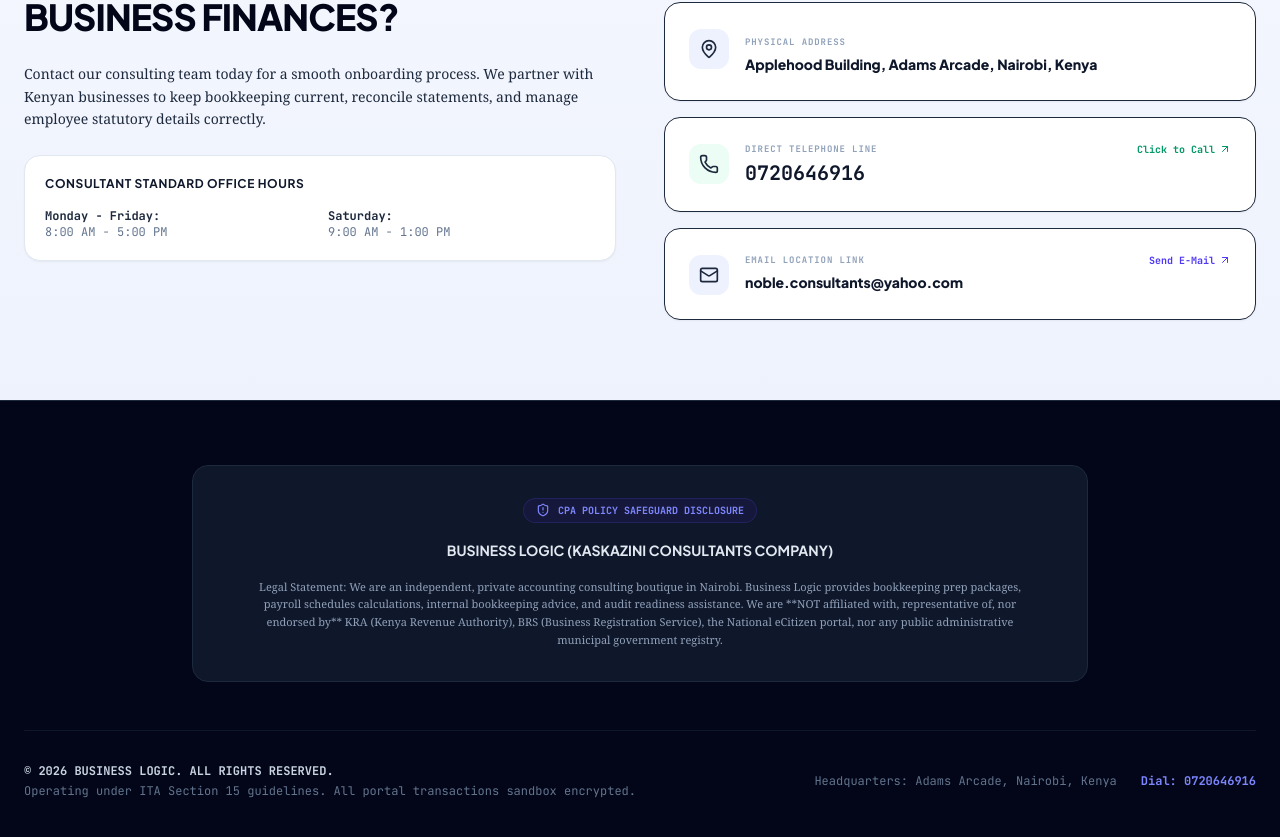
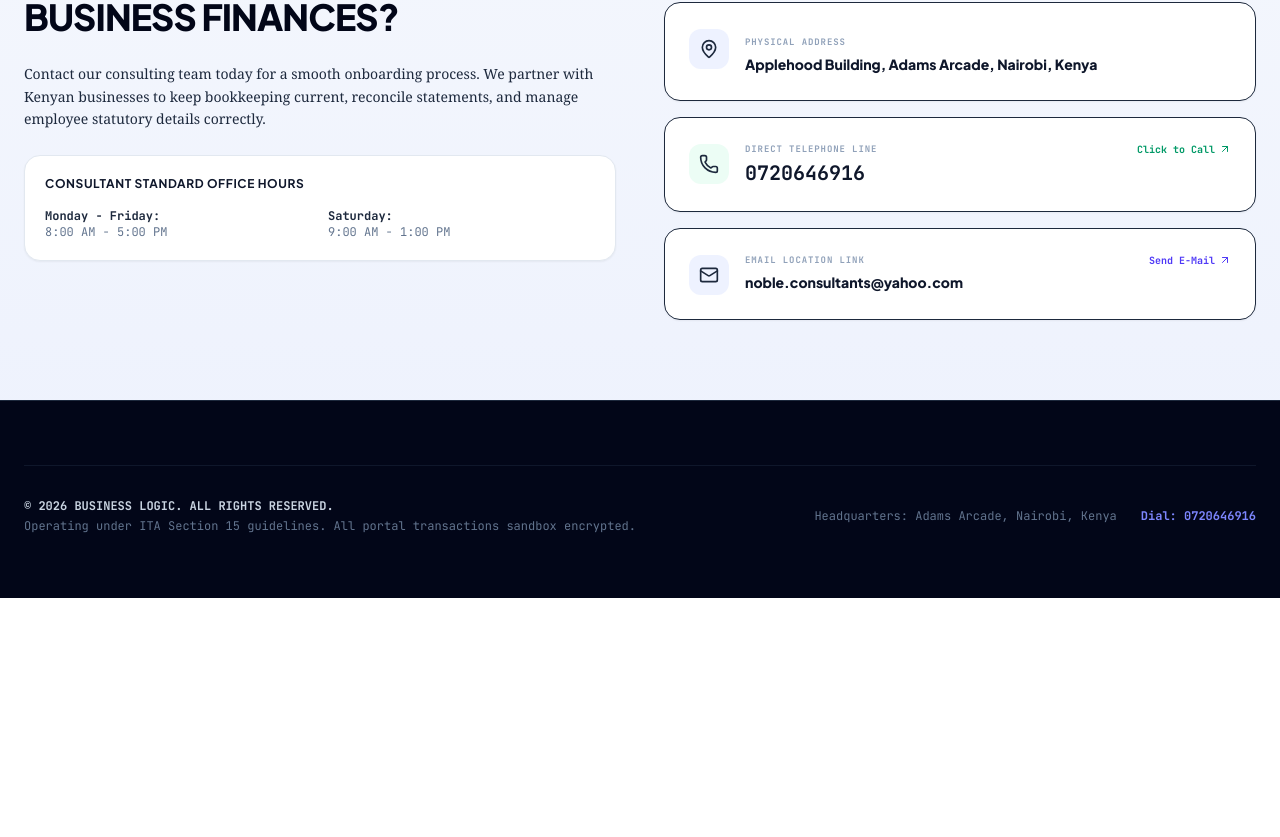
Before and after one commit to chapsian/business-logic, a React (Vite) app: page / in a window 1280 px wide. Shown: the part 3076-3913 px from the top of the page. After the commit the page ends 3674 px from the top, so only its background shows below. Built offline with nearby package versions, Linux system fonts and the light colour scheme.

Commit message:
refactor(footer): remove statutory disclosure block

```diff
--- a/src/App.tsx
+++ b/src/App.tsx
@@ -466,21 +466,7 @@ export default function App() {
       <footer className="bg-slate-950 text-slate-400 border-t border-slate-800 py-16 px-4 sm:px-6">
         <div className="max-w-7xl mx-auto space-y-12">
 
-          {/* Statutory Policy Disclaimer block (Google Ads Compliance Safe Guard) */}
-          <div className="bg-slate-900 border border-slate-800 rounded-2xl p-6 sm:p-8 max-w-4xl mx-auto text-center space-y-4">
-            <div className="inline-flex items-center gap-2 text-[10px] font-mono font-black uppercase text-indigo-400 bg-indigo-950/50 px-3 py-1 rounded-full border border-indigo-900/50">
-              <ShieldAlert className="h-3.5 w-3.5" />
-              <span>CPA Policy Safeguard Disclosure</span>
-            </div>
 
-            <p className="text-sm font-bold text-slate-200 leading-relaxed font-sans uppercase">
-              Business Logic (Kaskazini Consultants Company)
-            </p>
-
-            <p className="text-[11px] text-slate-400 font-serif leading-relaxed max-w-3xl mx-auto">
-              Legal Statement: We are an independent, private accounting consulting boutique in Nairobi. Business Logic provides bookkeeping prep packages, payroll schedules calculations, internal bookkeeping advice, and audit readiness assistance. We are **NOT affiliated with, representative of, nor endorsed by** KRA (Kenya Revenue Authority), BRS (Business Registration Service), the National eCitizen portal, nor any public administrative municipal government registry.
-            </p>
-          </div>
 
           <div className="flex flex-col md:flex-row items-center justify-between border-t border-slate-900 pt-8 gap-4 text-xs font-mono text-slate-500">
             <div>
```
